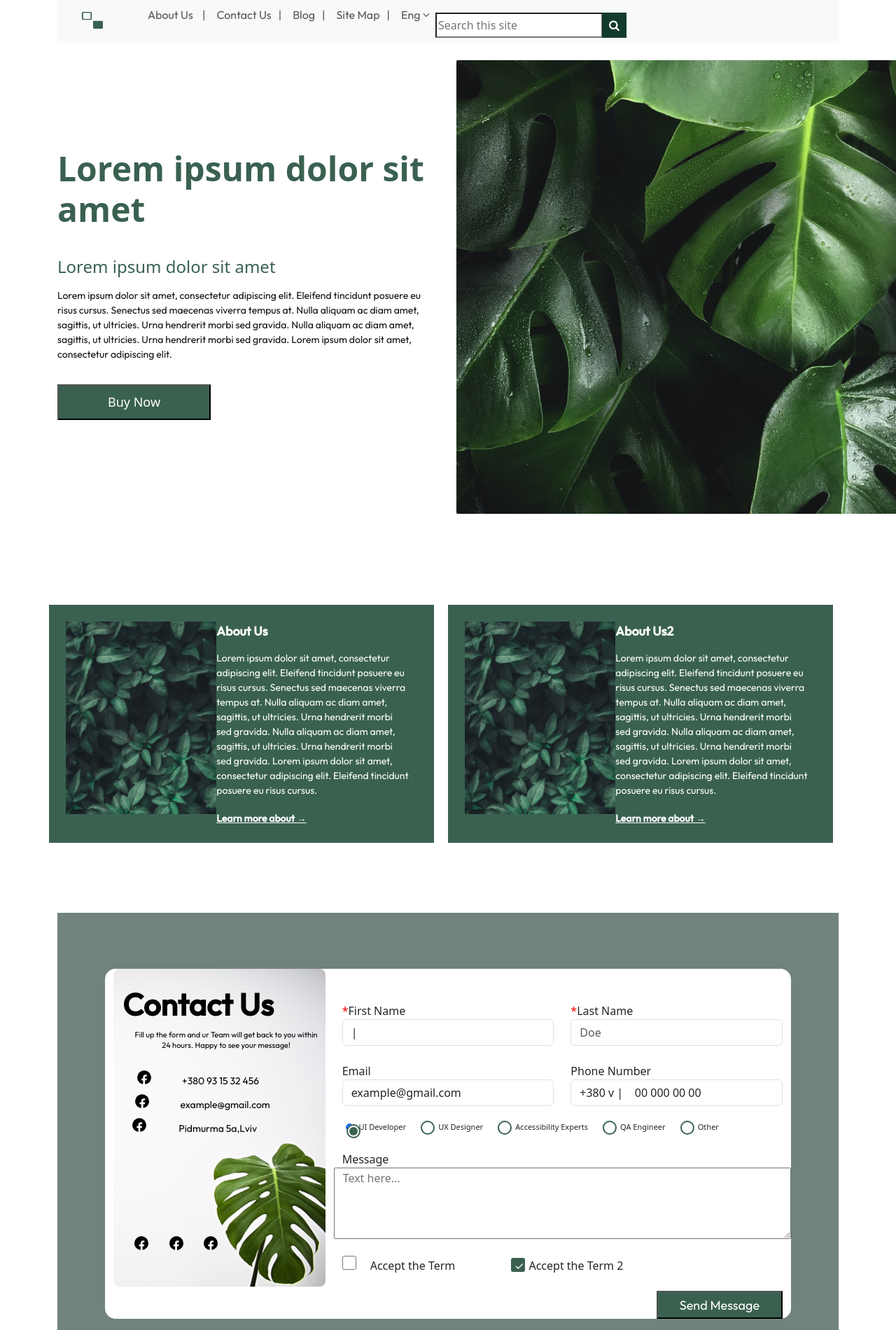
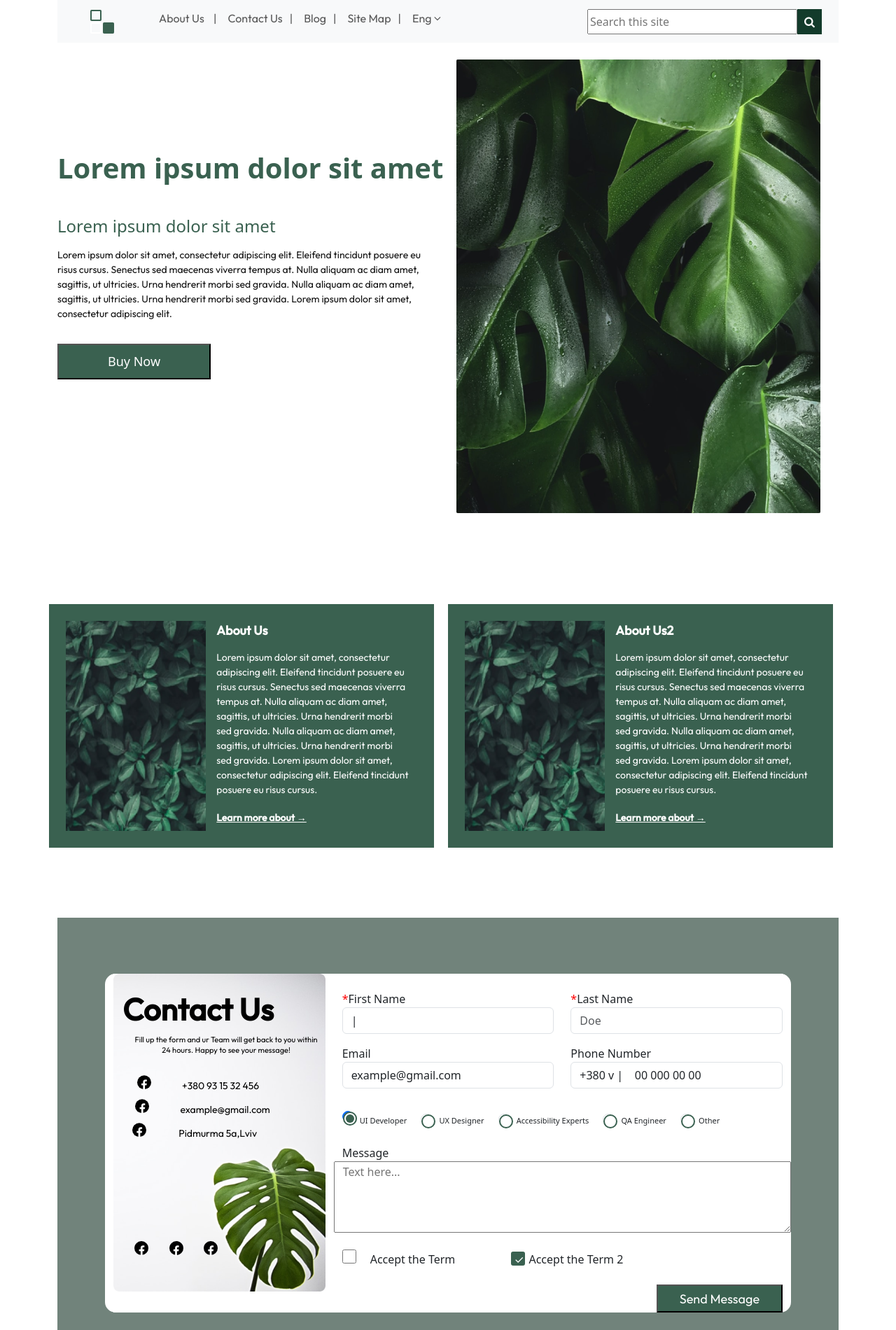
Before and after one commit to keerthanamurali123/accessibility, a plain HTML site: page index.html in a window 1280 px wide. Shown: the top 1900 px of the page at 70% size. Drawn offline with nearby package versions, Linux system fonts and the light colour scheme.

Commit message:
Update index.html

```diff
--- a/index.html
+++ b/index.html
@@ -1,6 +1,10 @@
 <!DOCTYPE html>
+<html lang="en">
 
 <head>
+  <meta charset="UTF-8">
+  <meta name="viewport" content="width=device-width, initial-scale=1.0">
+  <title>UML</title>
   <link rel="stylesheet" href="index.css">
   <link href="https://cdn.jsdelivr.net/npm/bootstrap@5.3.3/dist/css/bootstrap.min.css" rel="stylesheet">
   <link rel="stylesheet" href="https://cdnjs.cloudflare.com/ajax/libs/font-awesome/4.7.0/css/font-awesome.min.css">
@@ -15,11 +19,11 @@
 
 <body>
   <div class="container">
-    <nav class="navbar navbar-expand-lg bg-body-tertiary">
-
+    <nav class="navbar navbar-expand-lg navbar-light bg-light">
+      <div class="container-fluid">
       <a class="navbar-brand" href="#">
         <div class="row">
-          <div class="col-sm-2 col-xs-12"> <img src="image\Landing\Landing\Logo.png" alt="Logo" width="30" height="24"
+          <div class="col-sm-2 col-xs-12"> <img src="image\Landing\Landing\Logo.png" alt="Logo" width="34" height="34"
               class="d-inline-block align-text-top logoimg"> </div>
         </div>
 
@@ -31,9 +35,7 @@
       <div class="collapse navbar-collapse" id="navbarNav">
         <ul class="navbar-nav">
           <li class="nav-item">
-            <a class="nav-link" id="partition" href="#" style="font-weight: 400;">About Us </a>
-
-
+            <a class="nav-link" id="partition" href="#">About Us </a>
           </li>
           <li class="nav-item">
             <a class="nav-link" id="partition" href="#">Contact Us</a>
@@ -48,80 +50,86 @@
             <span class="nav-link" aria-disabled="true">Eng
               <i class="fa fa-angle-down" aria-hidden="true"></i>
             </span>
-
-
           </li>
-          <li>
-            <div class="input-group">
-              <input type="text" class="sitesearch" placeholder="Search this site">
+          <li class="nav-item" style="margin-left: 200px;">
+            <!-- <div class="input-group"> -->
+              <form class="d-flex ms-auto">
+              <input type="text" id="sitesearch" placeholder="Search this site">
               <i class="fa fa-search"></i>
-
-            </div>
+            </form>
+            <!-- </div>   -->
           </li>
         </ul>
       </div>
-
+    </div>
     </nav>
-
     <div class="row">
       <div class="col-sm-6">
         <div class="content">
-          <h1 style="font-size: 48px;color: #3A6150;font-weight: 700;line-height: 57.6px;">Lorem ipsum dolor sit amet</h1>
-          <h5 class="mt-4 mb-3 pt-3" style="font-size: 24px;color: #3A6150;font-weight: 500;line-height: 28.8px;">Lorem ipsum dolor sit amet</h5>
-          <p style="font-family:outfit;font-size: 14px;color: #111111;font-weight: 400;line-height: 21px;width: 520px;">
-            Lorem ipsum dolor sit amet, consectetur adipiscing elit. Eleifend tincidunt posuere eu risus cursus. Senectus sed maecenas viverra tempus at. Nulla aliquam ac diam amet, sagittis, ut ultricies. Urna hendrerit morbi sed gravida. Nulla aliquam ac diam amet, sagittis, ut ultricies. Urna hendrerit morbi sed gravida. Lorem ipsum dolor sit amet, consectetur adipiscing elit.
+          <h1 style="font-size: 40px;color: #3A6150;font-weight: 700;line-height: 57.6px;width: 647px;height: 58px;">Lorem ipsum dolor sit amet
+          </h1>
+          <p class="mt-4 mb-3 pt-3" style="font-size: 24px;color: #3A6150;font-weight: 500;line-height: 28.8px;">Lorem
+            ipsum dolor sit amet</p>
+          <p style="font-family:outfit;font-size: 14px;color: #111111;font-weight: 400;line-height: 21px;width: 536px;height: 105px;">
+            Lorem ipsum dolor sit amet, consectetur adipiscing elit. Eleifend tincidunt posuere eu risus cursus.
+            Senectus sed maecenas viverra tempus at. Nulla aliquam ac diam amet, sagittis, ut ultricies. Urna hendrerit
+            morbi sed gravida. Nulla aliquam ac diam amet, sagittis, ut ultricies. Urna hendrerit morbi sed gravida.
+            Lorem ipsum dolor sit amet, consectetur adipiscing elit.
           </p>
-          <button class="mt-3" style="font-size: 18px;color: #3A6150;font-weight: 400;line-height: 27px;padding:10px 70px;background-color: #3A6150;color: #FFFFFF;">Buy Now</button>
+          <button class="mt-3"
+            style="font-size: 18px;color: #3A6150;font-weight: 400;line-height: 27px;padding:10px 70px;background-color: #3A6150;color: #FFFFFF;">Buy
+            Now</button>
         </div>
       </div>
       <div class="col-sm-6 mt-4">
         <div>
-          <img src="image\Landing\unsplash_W5XTTLpk1-I.png">
+          <img src="image\Landing\unsplash_W5XTTLpk1-I.png" height="648" width="520" alt="leaves" loading="lazy">
         </div>
       </div>
     </div>
-
     <div class="content2">
       <div class="row ">
-
         <div class="col-lg-6 ">
-
           <div class="row background">
             <div class="col-md-4 p-4">
-            <img src="image\Landing\Rectangle 570.png" height="275">
+              <img src="image\Landing\Rectangle 570.png" height="300" width="200" alt="About Us">
             </div>
             <div class="col-md-8">
               <div class="content3 p-4">
-            <h3 style="color: #FFFFFF;font-weight: 600;font-size: 18px;line-height: 27px;font-family:outfit;">About Us</h3>
-            <p style="color: #FFFFFF;font-size: 14px;font-family:outfit;line-height: 21px;margin-top: 15px;">Lorem ipsum dolor sit amet, consectetur adipiscing elit. Eleifend tincidunt posuere eu risus cursus.
+                <h3 style="color: #FFFFFF;font-weight: 600;font-size: 18px;line-height: 27px;font-family:outfit;">About
+                  Us</h3>
+                <p style="color: #FFFFFF;font-size: 14px;font-family:outfit;line-height: 21px;margin-top: 15px;">Lorem
+                  ipsum dolor sit amet, consectetur adipiscing elit. Eleifend tincidunt posuere eu risus cursus.
                   Senectus sed maecenas viverra tempus at. Nulla aliquam ac diam amet, sagittis, ut ultricies. Urna
-              hendrerit morbi sed gravida. Nulla aliquam ac diam amet, sagittis, ut ultricies. Urna hendrerit morbi sed
-              gravida. Lorem ipsum dolor sit amet, consectetur adipiscing elit. Eleifend tincidunt posuere eu risus
+                  hendrerit morbi sed gravida. Nulla aliquam ac diam amet, sagittis, ut ultricies. Urna hendrerit morbi
+                  sed gravida. Lorem ipsum dolor sit amet, consectetur adipiscing elit. Eleifend tincidunt posuere eu risus
                   cursus.</p>
-            <a href="" style="color: #FFFFFF;font-weight: 700;font-size: 14px;font-family:outfit;line-height: 21px;">Learn more about →</a>
+                <a href=""
+                  style="color: #FFFFFF;font-weight: 700;font-size: 14px;font-family:outfit;line-height: 21px;">Learn
+                  more about →</a>
               </div>
             </div>
           </div>
         </div>
-
-
-
-
-
         <div class="col-lg-6 background">
           <div class="row ">
             <div class="col-md-4 p-4">
-              <img src="image\Landing\Rectangle 570.png" height="275">
+              <img src="image\Landing\Rectangle 570.png" alt="About Us" height="300" width="200">
             </div>
             <div class="col-md-8">
               <div class="content3 p-4">
-            <h3 style="color: #FFFFFF;font-weight: 600;font-size: 18px;line-height: 27px;font-family:outfit;">About Us2</h3>
-            <p style="color: #FFFFFF;font-size: 14px;font-family:outfit;line-height: 21px;margin-top: 15px;">Lorem ipsum dolor sit amet, consectetur adipiscing elit. Eleifend tincidunt posuere eu risus cursus.
+                <h3 style="color: #FFFFFF;font-weight: 600;font-size: 18px;line-height: 27px;font-family:outfit;">About
+                  Us2</h3>
+                <p style="color: #FFFFFF;font-size: 14px;font-family:outfit;line-height: 21px;margin-top: 15px;">Lorem
+                  ipsum dolor sit amet, consectetur adipiscing elit. Eleifend tincidunt posuere eu risus cursus.
                   Senectus sed maecenas viverra tempus at. Nulla aliquam ac diam amet, sagittis, ut ultricies. Urna
-              hendrerit morbi sed gravida. Nulla aliquam ac diam amet, sagittis, ut ultricies. Urna hendrerit morbi sed
+                  hendrerit morbi sed gravida. Nulla aliquam ac diam amet, sagittis, ut ultricies. Urna hendrerit morbi
+                  sed
                   gravida. Lorem ipsum dolor sit amet, consectetur adipiscing elit. Eleifend tincidunt posuere eu risus
                   cursus.</p>
-            <a href="" style="color: #FFFFFF;font-weight: 700;font-size: 14px;font-family:outfit;line-height: 21px;">Learn more about →</a>
+                <a href=""
+                  style="color: #FFFFFF;font-weight: 700;font-size: 14px;font-family:outfit;line-height: 21px;">Learn
+                  more about →</a>
               </div>
             </div>
           </div>
@@ -134,10 +142,10 @@
     </div>
 
     <div class="content1">
-    <div class="row" style = "border-radius: 15px;background-color: #FFFFFF;">
+      <div class="row" style="border-radius: 15px;background-color: #FFFFFF;">
         <div class="col-lg-4">
           <div class="image-container">
-          <img src="image\Landing\Rectangle 573.png" class="img-fluid">
+            <img src="image\Landing\Rectangle 573.png" class="img-fluid" alt="Contact Us" width="638" height="990">
 
 
             <div class="overlay-text">
@@ -145,7 +153,8 @@
               <div class="contact">Contact Us</div>
 
 
-          <p class="mt-2 contactmsg">Fill up the form and ur Team will get back to you within 24 hours. Happy to see your message!</p>
+              <p class="mt-2 contactmsg">Fill up the form and ur Team will get back to you within 24 hours. Happy to see
+                your message!</p>
 
               <div class="mt-2">
 
@@ -168,13 +177,9 @@
               </div>
               <div class="mt-2">
 
-              <i class="fa fa-facebook face" aria-hidden="true" style="margin-right: 30px;margin-left: 10px;" ></i>
+                <i class="fa fa-facebook face" aria-hidden="true" style="margin-right: 30px;margin-left: 10px;"></i>
 
                 <span style="margin-right: 20px;margin-left: 12px;" class="contactaddr">Pidmurma 5a,Lviv</span>
-
-
-
-
               </div>
 
               <div>
@@ -195,53 +200,61 @@
         <div class="col-lg-8">
           <form>
             <div class="row">
-            <div class="form-group col-md-6 mt-5">
+              <div class="form-group col-md-6 mt-4">
                 <label for="firstname"><span class="requiredsymbol">*</span>First Name</label>
                 <input type="text" class="form-control" id="firstname" value="|">
               </div>
-            <div class="form-group col-md-6 mt-5">
+              <div class="form-group col-md-6 mt-4">
                 <label for="lastname"><span class="requiredsymbol">*</span>Last Name</label>
                 <input type="text" class="form-control" id="lastname" placeholder="Doe">
               </div>
             </div>
             <div class="row">
-            <div class="form-group col-md-6 mt-4">
+              <div class="form-group col-md-6 mt-3">
                 <label for="email">Email</label>
                 <input type="email" class="form-control" id="email" value="example@gmail.com">
               </div>
-            <div class="form-group col-md-6 mt-4">
+              <div class="form-group col-md-6 mt-3">
                 <label for="phone">Phone Number</label>
-                <input type="text" class="form-control" value="+380 v |    00 000 00 00"  aria-describedby="basic-addon1">
+                <input type="text" class="form-control" value="+380 v |    00 000 00 00"
+                  aria-describedby="basic-addon1">
               </div>
             </div>
-          <div class="radio-button-container">
-            <div class="form-check-inline check">
-
-                <input type="radio" class="form-check-input" id="check1" name="vehicle1" value="something" checked>
-                <label class="form-check-label" for="check1" style="display: inline-block;margin: 0;">
-
+            <div class="radio-button-container mt-3">
+              <div class="form-check-inline ">
+                <input type="radio" class="form-check-input mt-3" id="check2" name="vehicle1" value="something" checked>
+                <label class="form-check-label check" for="check2" style="display: inline-block;margin: 0;">
                   UI Developer
                 </label>
-
               </div>
+              <!-- <div class="form-check-inline">
+                <label class="form-check-label" for="check2">
+                  <input type="radio" class="form-check-input " id="check2" name="vehicle2" value="something checked"><span
+                    class="check">UX Developer</span>
+                </label>
+              </div> -->
               <div class="form-check-inline">
                 <label class="form-check-label" for="check2">
-                <input type="radio" class="form-check-input " id="check2" name="vehicle2" value="something"><span class="check">UX Designer</span>
+                  <input type="radio" class="form-check-input " id="check2" name="vehicle2" value="something"><span
+                    class="check">UX Designer</span>
                 </label>
               </div>
               <div class="form-check-inline">
                 <label class="form-check-label">
-                <input type="radio" class="form-check-input "  id="check2" name="vehicle2" value="something"><span class="check">Accessibility Experts</span>
+                  <input type="radio" class="form-check-input " id="check2" name="vehicle2" value="something"><span
+                    class="check">Accessibility Experts</span>
                 </label>
               </div>
               <div class="form-check-inline">
                 <label class="form-check-label">
-                <input type="radio" class="form-check-input "  id="check2" name="vehicle2" value="something"><span class="check">QA Engineer</span>
+                  <input type="radio" class="form-check-input " id="check2" name="vehicle2" value="something"><span
+                    class="check">QA Engineer</span>
                 </label>
               </div>
               <div class="form-check-inline">
                 <label class="form-check-label">
-                <input type="radio" class="form-check-input "  id="check2" name="vehicle2" value="something"><span class="check">Other</span>
+                  <input type="radio" class="form-check-input " id="check2" name="vehicle2" value="something"><span
+                    class="check">Other</span>
                 </label>
               </div>
             </div>
@@ -251,7 +264,8 @@
             </div>
             <div class="form-check-inline mt-4">
               <label>
-              <input type="checkbox" style="width: 20px;height: 20px;border: 3px solid #3A6150;" ><span class="terms">Accept the Term</span>
+                <input type="checkbox" style="width: 20px;height: 20px;border: 3px solid #3A6150;"><span
+                  class="terms">Accept the Term</span>
               </label>
             </div>
             <div class="form-check-inline">
@@ -305,8 +319,8 @@
             <p class="footer-addr">Site Map</p>
           </div>
           <div class="col-md-6">
-         <img src="image\Landing\image 46.png">
-         <img src="image\Landing\image 47.png" style="margin-left: 30px;">
+            <img src="image\Landing\image 46.png" alt="Site Map">
+            <img src="image\Landing\image 47.png" alt="Site Map" style="margin-left: 30px;">
           </div>
         </div>
       </div>
@@ -314,7 +328,7 @@
 
     <div style="display: flex; justify-content: space-between; align-items: center;" class="mt-5">
       <span style="flex: 1; text-align: center;">© 2022 PlantMe. All Rights Reserved</span>
-    <span style=" color: rgba(0, 0, 0, 0.6);" >Privacy Policy</span>
+      <span style=" color: rgba(0, 0, 0, 0.6);">Privacy Policy</span>
       <span style="margin-left: 15px;color: rgba(0, 0, 0, 0.6);">Terms of service</span>
       <span style="margin-left: 15px;color: rgba(0, 0, 0, 0.6);">Language</span>
     </div>
```
Lines whose indentation alone changed are shown as unchanged.
